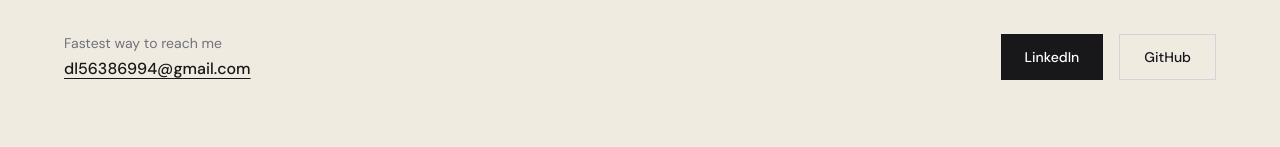
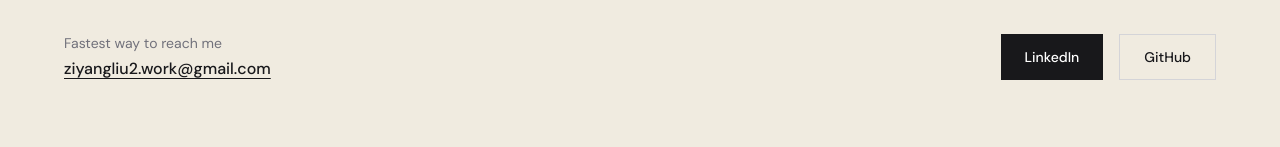
Before and after one commit to d4n1elliu/Portfolio, a React (Vite) app in the folder portfolio-frontend/: page / in a window 1280 px wide. Shown: the part 4251-4398 px from the top of the page. Built offline with nearby package versions, Linux system fonts and the light colour scheme.

Commit message:
chore: update email and Spoti-List link to live deployment
- Replace personal email with professional work address
- Updated Spoti-List link from GitHub repo to live Vercel deployment

```diff
--- a/portfolio-frontend/src/data/userProfile.ts
+++ b/portfolio-frontend/src/data/userProfile.ts
@@ -2,7 +2,7 @@ export const PROFILE = {
   name: "Daniel Liu",
   headline: "FullStack Developer",
   location: "Sydney, NSW, Australia",
-  email: "dl56386994@gmail.com",
+  email: "ziyangliu2.work@gmail.com",
   links: {
     linkedin: "https://www.linkedin.com/in/daniel-liu-987b27252/",
     github: "https://github.com/d4n1elliu",
@@ -56,7 +56,7 @@ export const PROFILE = {
       description:
         "Spotify playlist analytics dashboard. Visualises playlist insights with reusable components and charts.",
       tech: ["React", "TailwindCSS", "TypeScript", "Node.js", "Microsoft Azure"],
-      links: { link: "https://github.com/d4n1elliu/Spoti-list" },
+      links: { link: "https://spoti-list.vercel.app/" },
       comingSoon: true as const,
     },
   ],
```
